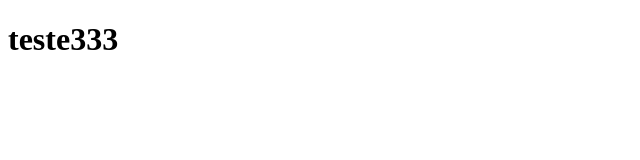
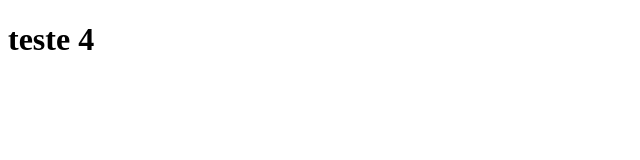
Before and after one commit to nelsonvogel/coursera, a plain HTML site: page index.html in a window 1280 px wide. Shown: the full height of the page, 0-640 px from the left. Drawn offline with Linux system fonts and the light colour scheme.

Commit message:
First Web File

```diff
--- a/index.html
+++ b/index.html
@@ -3,6 +3,6 @@
 <head>
 </head>
 <body>
-<h1>teste333</h1>
+<h1>teste 4</h1>
 </body>
 </html>
```
